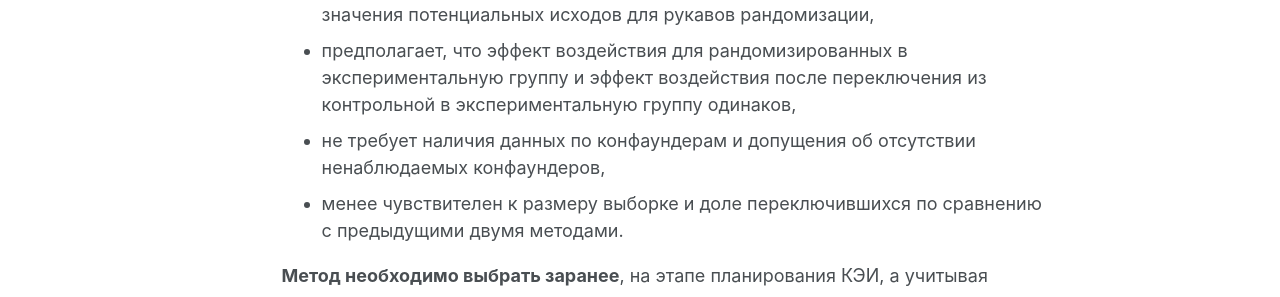
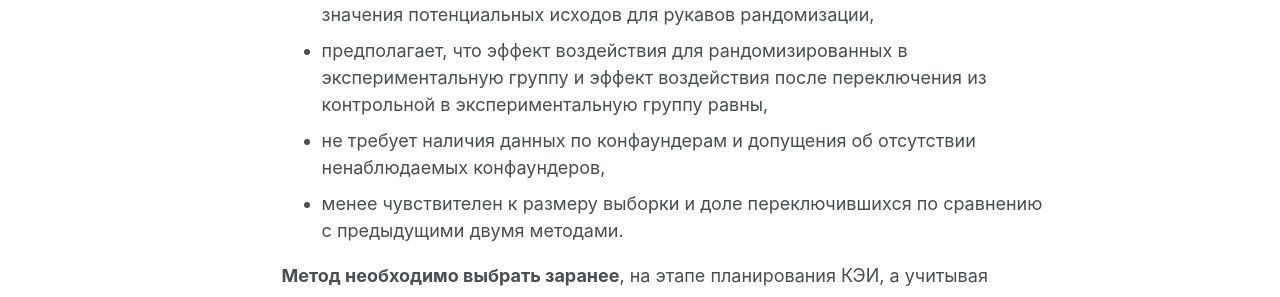
Before and after one commit to ejeej/ejeej.github.io, a Jekyll site: the page built from _posts/2026-08-01-treatment-switching.md, in a window 1280 px wide and 900 px high, scrolled down 6421 px. Shown: the part 220-517 px from the top of the window. Built offline with Jekyll 4.4.1, drawn with Linux system fonts in a browser that asks for light colours; a script bundle is joined from its source files by our own code; library files that are not in the unit come from our copies.

```diff
--- a/_posts/2026-08-01-treatment-switching.md
+++ b/_posts/2026-08-01-treatment-switching.md
@@ -82,9 +82,9 @@
 
   - подходит исключительно для коррекции на переключение между рукавами рандомизации,
   - принцип реализации: для каждого пациента время наблюдения в анализе OS разбивается на время на терапии интереса (*Ton*) и время на терапии контрольной группы (*Toff*) → потенциальный исход при отсутствии терапии интереса предполагается равным *Toff + Ton / TR*, где *TR* -- эффект воздействия в отношении времени до события (по аналогии с AFT) → благодаря рандомизации, предполагаем, что при отсутствии терапии интереса, в среднем потенциальные исходы будут равны для обоих рукавов → для оценки *TR* используется g-оценивание по данным переключившихся пациентов: путем перебора возможных значений *TR* находится такое, которое даст одинаковые средние значения потенциальных исходов для рукавов рандомизации,
-  - предполагает, что эффект воздействия для рандомизированных в экспериментальную группу и эффект воздействия после переключения из контрольной в экспериментальную группу одинаков,
+  - предполагает, что эффект воздействия для рандомизированных в экспериментальную группу и эффект воздействия после переключения из контрольной в экспериментальную группу равны,
   - не требует наличия данных по конфаундерам и допущения об отсутствии ненаблюдаемых конфаундеров,
-  - менее чувствителен к размеру выборке и доле переключившихся по сравнению с предыдущими двумя методами.
+  - менее чувствителен к размеру выборки и доле переключившихся по сравнению с предыдущими двумя методами.
 
 **Метод необходимо выбрать заранее**, на этапе планирования КЭИ, а учитывая возможные различия в определении стратегии вмешательства в эстиманде и возможную необходимость коррекции на переключения не только между рукавами рандомизации, то и вовсе на этапе планирования РКИ.
 
```
Also changed, not shown: _teaching/02-bioinf-statmyths.md (+1 -1 lines).
